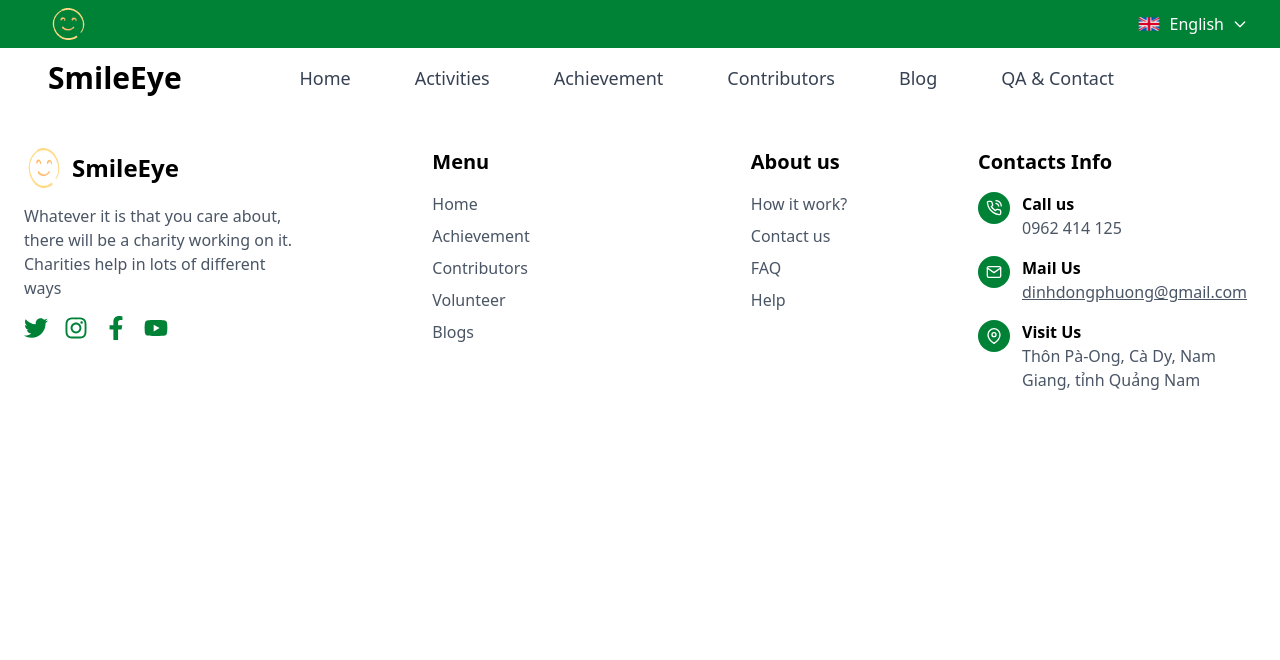
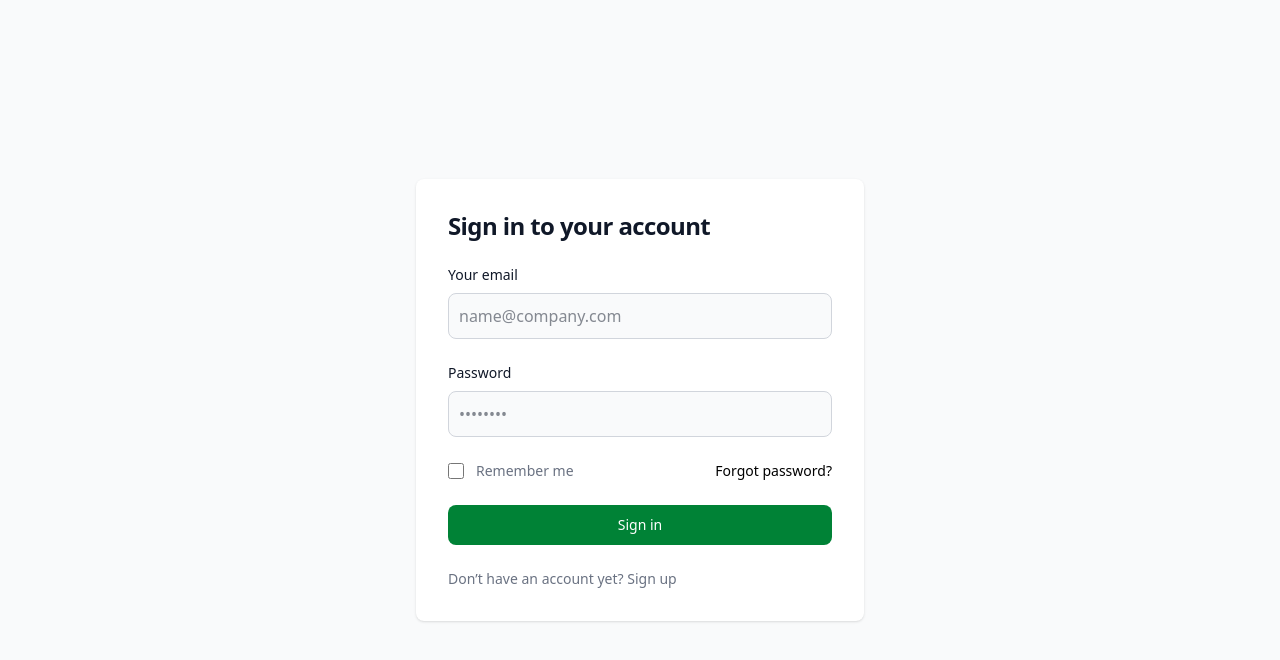
Before and after one commit to Thiennguyen21it/CD4_ApplyAgileProject, a React (Vite) app in the folder front-end/: page /login in a window 1280 px wide. Shown: the top 660 px of the page. Built offline with nearby package versions, Linux system fonts and the light colour scheme.

Commit message:
ui: auth form

```diff
--- a/front-end/src/App.tsx
+++ b/front-end/src/App.tsx
@@ -1,20 +1,33 @@
-import './App.css';
-import { BrowserRouter, Route, Routes } from 'react-router-dom'  // Import BrowserRouter
-import PageLayout from './layouts/PageLayout';
-import Home from './routes/home';
-import Archivement from './routes/archivements';
+import "./App.css";
+import { BrowserRouter, Route, Routes } from "react-router-dom";
+import PageLayout from "./layouts/PageLayout";
+import Home from "./routes/home";
+import Archivement from "./routes/archivements";
+import AuthForm from "./routes/auth/AuthForm";
 
 function App() {
   return (
     <BrowserRouter>
-      <PageLayout>
-        <Routes>
-          <Route path="/" element={<Home />} />
-          <Route path="/achievement" element={<Archivement />} />
-        </Routes>
-      </PageLayout>
+      <Routes>
+        <Route
+          path="/"
+          element={
+            <PageLayout>
+              <Home />
+            </PageLayout>
+          }
+        />
+        <Route
+          path="/achievement"
+          element={
+            <PageLayout>
+              <Archivement />
+            </PageLayout>
+          }
+        />
+        <Route path="/login" element={<AuthForm />} />
+      </Routes>
     </BrowserRouter>
-
   );
 }
 
--- /dev/null
+++ b/front-end/src/routes/auth/AuthForm.tsx
@@ -0,0 +1,152 @@
+import React, { useState } from "react";
+
+const AuthForm: React.FC = () => {
+  const [isSignIn, setIsSignIn] = useState(true);
+  const [email, setEmail] = useState("");
+  const [password, setPassword] = useState("");
+  const [confirmPassword, setConfirmPassword] = useState("");
+  const [remember, setRemember] = useState(false);
+
+  const handleSubmit = (e: React.MouseEvent<HTMLButtonElement>) => {
+    e.preventDefault();
+    if (isSignIn) {
+      console.log("Sign In attempt:", { email, password, remember });
+    } else {
+      if (password !== confirmPassword) {
+        console.error("Passwords do not match!");
+        return;
+      }
+      console.log("Sign Up attempt:", { email, password });
+    }
+  };
+
+  const toggleForm = () => {
+    setIsSignIn(!isSignIn);
+    setEmail("");
+    setPassword("");
+    setConfirmPassword("");
+    setRemember(false);
+  };
+
+  return (
+    <section className="bg-gray-50 dark:bg-gray-900">
+      <div className="flex flex-col items-center justify-center px-6 py-8 mx-auto md:h-screen lg:py-0">
+        <div className="w-full bg-white rounded-lg shadow dark:border md:mt-0 sm:max-w-md xl:p-0 dark:bg-gray-800 dark:border-gray-700">
+          <div className="p-6 space-y-4 md:space-y-6 sm:p-8">
+            <h1 className="text-xl font-bold leading-tight tracking-tight text-gray-900 md:text-2xl dark:text-white">
+              {isSignIn ? "Sign in to your account" : "Create an account"}
+            </h1>
+            <div className="space-y-4 md:space-y-6">
+              <div>
+                <label
+                  htmlFor="email"
+                  className="block mb-2 text-sm font-medium text-gray-900 dark:text-white"
+                >
+                  Your email
+                </label>
+                <input
+                  type="email"
+                  name="email"
+                  id="email"
+                  className="bg-gray-50 border border-gray-300 text-gray-900 rounded-lg focus:ring-primary-600 focus:border-primary-600 block w-full p-2.5 dark:bg-gray-700 dark:border-gray-600 dark:placeholder-gray-400 dark:text-white dark:focus:ring-blue-500 dark:focus:border-blue-500"
+                  placeholder="name@company.com"
+                  required
+                  value={email}
+                  onChange={(e) => setEmail(e.target.value)}
+                />
+              </div>
+              <div>
+                <label
+                  htmlFor="password"
+                  className="block mb-2 text-sm font-medium text-gray-900 dark:text-white"
+                >
+                  Password
+                </label>
+                <input
+                  type="password"
+                  name="password"
+                  id="password"
+                  className="bg-gray-50 border border-gray-300 text-gray-900 rounded-lg focus:ring-primary-600 focus:border-primary-600 block w-full p-2.5 dark:bg-gray-700 dark:border-gray-600 dark:placeholder-gray-400 dark:text-white dark:focus:ring-blue-500 dark:focus:border-blue-500"
+                  placeholder="••••••••"
+                  required
+                  value={password}
+                  onChange={(e) => setPassword(e.target.value)}
+                />
+              </div>
+              {!isSignIn && (
+                <div>
+                  <label
+                    htmlFor="confirm-password"
+                    className="block mb-2 text-sm font-medium text-gray-900 dark:text-white"
+                  >
+                    Confirm Password
+                  </label>
+                  <input
+                    type="password"
+                    name="confirm-password"
+                    id="confirm-password"
+                    className="bg-gray-50 border border-gray-300 text-gray-900 rounded-lg focus:ring-primary-600 focus:border-primary-600 block w-full p-2.5 dark:bg-gray-700 dark:border-gray-600 dark:placeholder-gray-400 dark:text-white dark:focus:ring-blue-500 dark:focus:border-blue-500"
+                    placeholder="••••••••"
+                    required
+                    value={confirmPassword}
+                    onChange={(e) => setConfirmPassword(e.target.value)}
+                  />
+                </div>
+              )}
+              {isSignIn && (
+                <div className="flex items-center justify-between">
+                  <div className="flex items-start">
+                    <div className="flex items-center h-5">
+                      <input
+                        id="remember"
+                        type="checkbox"
+                        className="w-4 h-4 border border-gray-300 rounded bg-gray-50 focus:ring-3 focus:ring-primary-300 dark:bg-gray-700 dark:border-gray-600 dark:focus:ring-primary-600 dark:ring-offset-gray-800"
+                        checked={remember}
+                        onChange={(e) => setRemember(e.target.checked)}
+                      />
+                    </div>
+                    <div className="ml-3 text-sm">
+                      <label
+                        htmlFor="remember"
+                        className="text-gray-500 dark:text-gray-300"
+                      >
+                        Remember me
+                      </label>
+                    </div>
+                  </div>
+                  <a
+                    href="#"
+                    className="text-sm font-medium text-primary-600 hover:underline dark:text-primary-500"
+                  >
+                    Forgot password?
+                  </a>
+                </div>
+              )}
+              <button
+                type="button"
+                className="w-full text-white bg-green-700 hover:bg-primary-700 focus:ring-4 focus:outline-none focus:ring-primary-300 font-medium rounded-lg text-sm px-5 py-2.5 text-center dark:bg-primary-600 dark:hover:bg-primary-700 dark:focus:ring-primary-800"
+                onClick={handleSubmit}
+              >
+                {isSignIn ? "Sign in" : "Sign up"}
+              </button>
+              <p className="text-sm font-light text-gray-500 dark:text-gray-400">
+                {isSignIn
+                  ? "Don’t have an account yet?"
+                  : "Already have an account?"}{" "}
+                <button
+                  type="button"
+                  className="font-medium text-primary-600 hover:underline dark:text-primary-500"
+                  onClick={toggleForm}
+                >
+                  {isSignIn ? "Sign up" : "Sign in"}
+                </button>
+              </p>
+            </div>
+          </div>
+        </div>
+      </div>
+    </section>
+  );
+};
+
+export default AuthForm;
```
Also changed, not shown: 1 other file (tests, documents, lock files or other folders).
